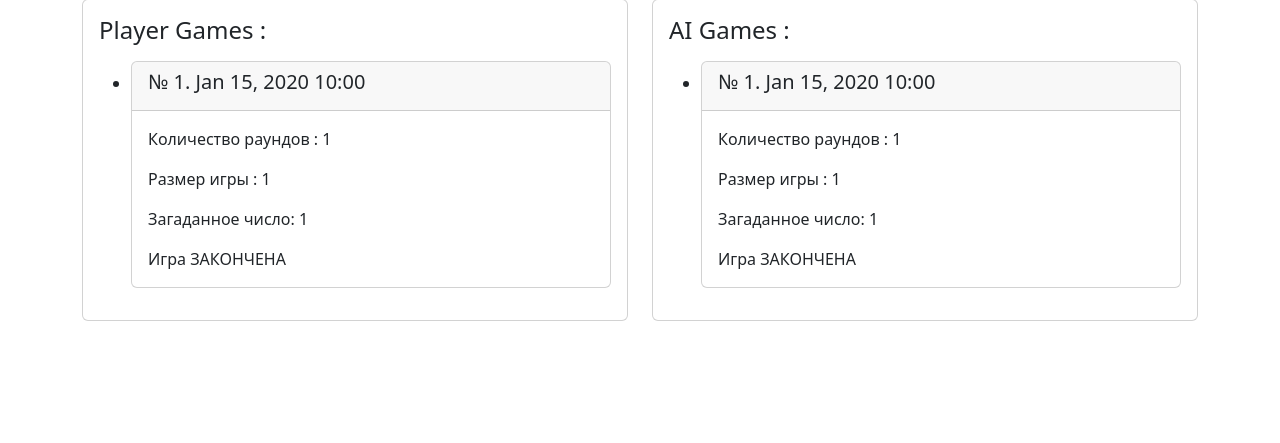
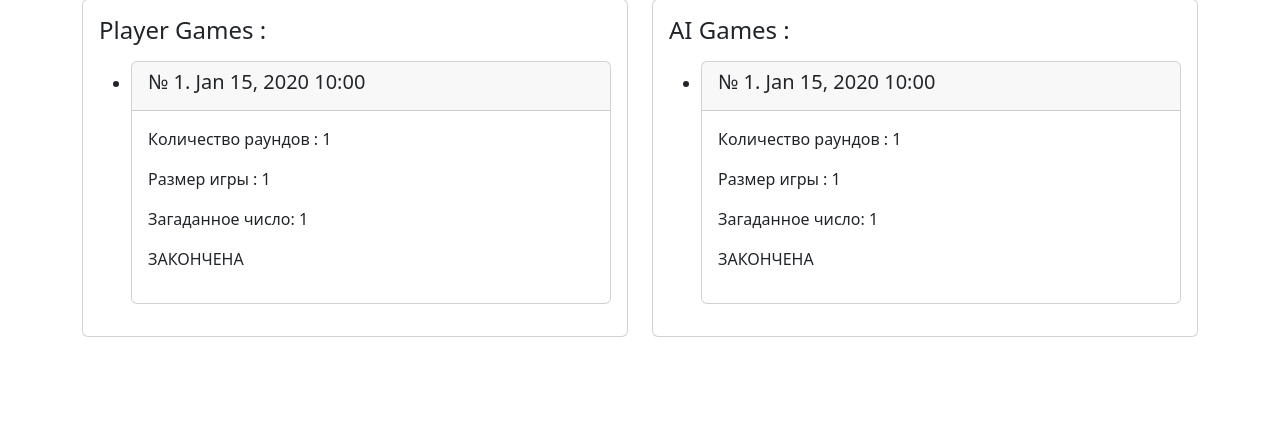
Before and after one commit to Good05Will/num_game, a Django app: page /history/ in a window 1280 px wide. Shown: the part 100-543 px from the top of the page. Run offline with Django 5.2, Linux system fonts and the light colour scheme; a user stored in the database is signed in; tables that the repository leaves empty hold one stand-in row (values such as "Sample post"); some libraries are stand-ins or nearby versions.

Commit message:
NUM GAME 2.0.3

```diff
--- a/num_games/templates/num_games/histories.html
+++ b/num_games/templates/num_games/histories.html
@@ -17,9 +17,9 @@
                           <p class="card-text">Размер игры : {{game.max_num}}</p>
                           <p class="card-text">Загаданное число: {{game.guess_num}}</p>
                           {% if game.is_finished %}
-                          <p class="card-text">Игра ЗАКОНЧЕНА</p>
+                          <p class="nav-link">ЗАКОНЧЕНА</p>
                           {% else %}
-                          <p class="card-text">Игра НЕ ЗАКОНЧЕНА</p>
+                          <p class="card-text">НЕ ЗАКОНЧЕНА</p>
                           {% endif %}
                       </div>
                   </div>
@@ -48,9 +48,9 @@
                           <p class="card-text">Размер игры : {{game.max_num}}</p>
                           <p class="card-text">Загаданное число: {{game.guess_num}}</p>
                           {% if game.is_finished %}
-                          <p class="card-text">Игра ЗАКОНЧЕНА</p>
+                          <p class="nav-link">ЗАКОНЧЕНА</p>
                           {% else %}
-                          <p class="card-text">Игра НЕ ЗАКОНЧЕНА</p>
+                          <p class="card-text">НЕ ЗАКОНЧЕНА</p>
                           {% endif %}
                       </div>
                   </div>
```
